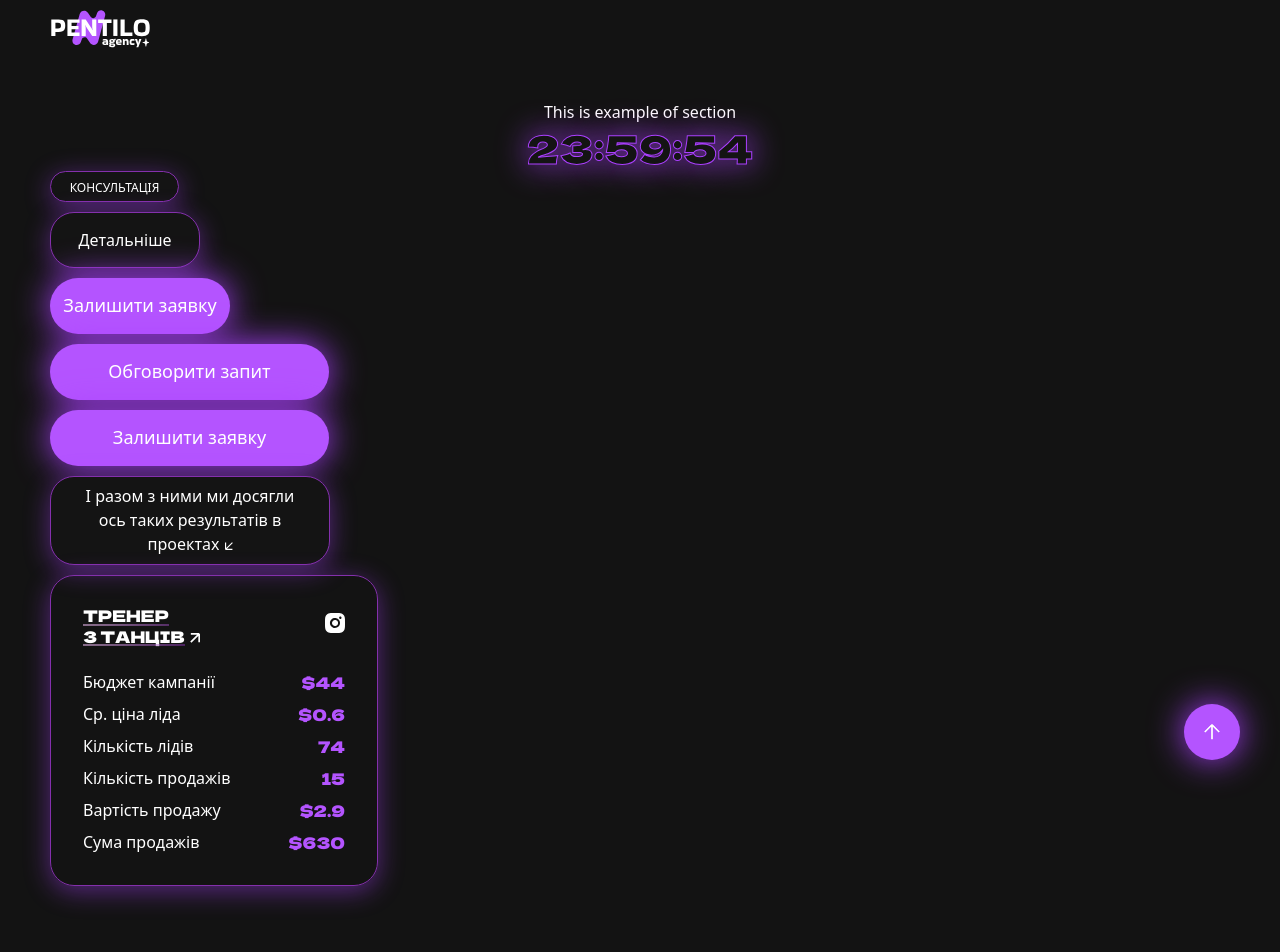
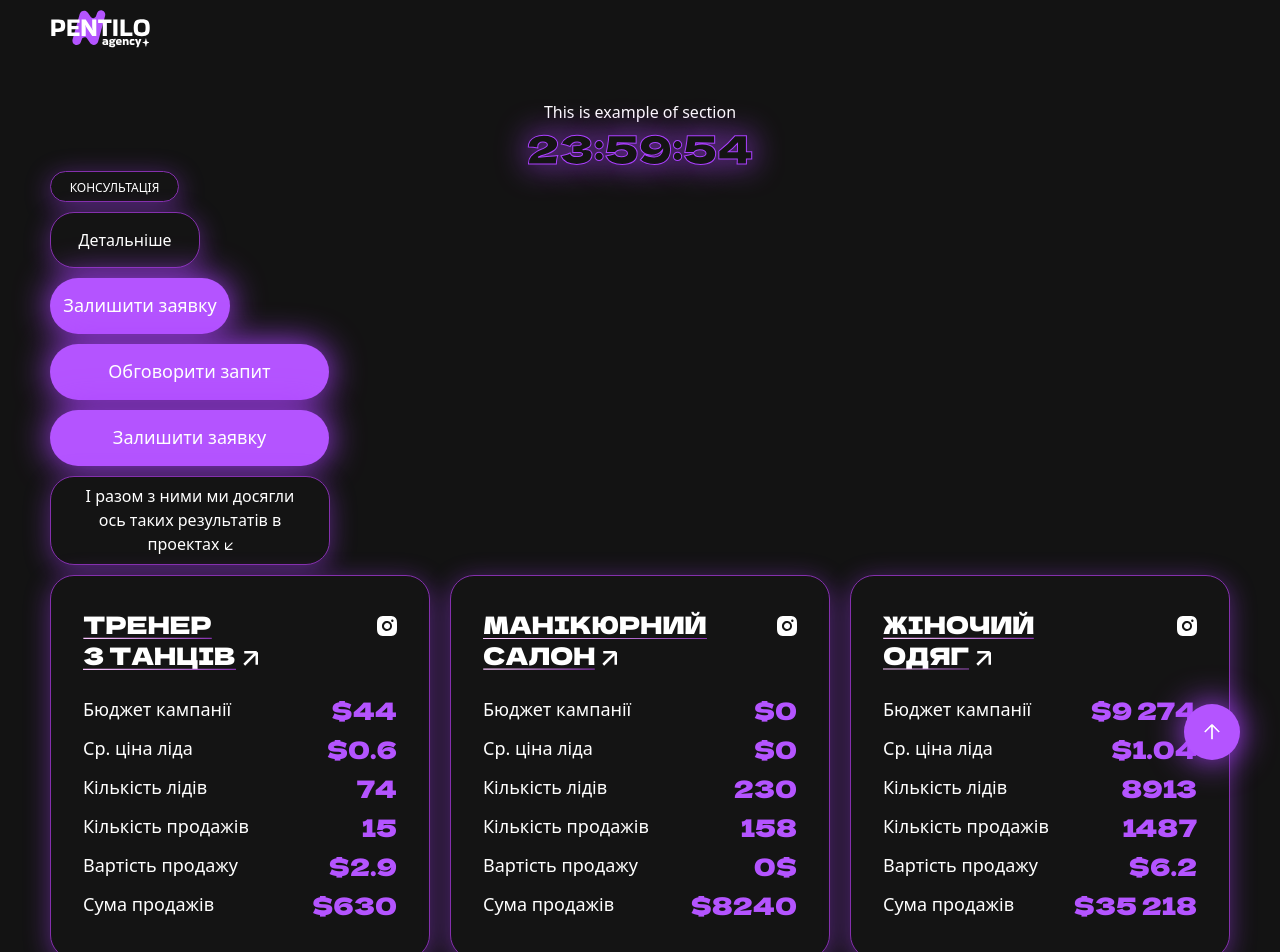
Before and after one commit to SoftRyzen-internship/pentilo-agency, a Next.js app: page / in a window 1280 px wide. Shown: the top 952 px of the page. Built offline with nearby package versions, Linux system fonts and the light colour scheme.

Commit message:
add case card

```diff
--- a/src/app/globals.css
+++ b/src/app/globals.css
@@ -12,10 +12,9 @@ body {
 
 .scroll-to-top-button {
   display: flex;
-    justify-content: center;
-    align-items: center;
+  justify-content: center;
+  align-items: center;
 }
-
 
 .scroll-to-top-button::before {
   content: '';
--- a/src/app/page.tsx
+++ b/src/app/page.tsx
@@ -5,7 +5,7 @@ export default function Home() {
   return (
     <>
       <ExampleSection />
-      <ScrollToTopButton sectionIdStart="expertise"/>
+      <ScrollToTopButton sectionIdStart="expertise" />
     </>
   );
 }
--- a/src/components/CaseCard/CaseCard.module.css
+++ b/src/components/CaseCard/CaseCard.module.css
@@ -6,6 +6,8 @@
   background-image: url('/icons/caseCardUnderline.svg');
   width: 100%;
   height: 2px;
+  background-repeat: no-repeat;
+  background-size: cover;
 }
 
 .cardline {
--- a/src/components/CaseCard/CaseCard.tsx
+++ b/src/components/CaseCard/CaseCard.tsx
@@ -6,57 +6,35 @@ import Instagram from '/public/icons/iconinstagram.svg';
 import Up from '/public/icons/iconarrowup.svg';
 import css from './CaseCard.module.css';
 
-interface CaseCardProps {
-  cardProps: {
-    title: string[];
-    link: string;
-    list: {
-      text: string;
-      number: string;
-    }[];
-  };
-}
+import { CasePriceList } from '../CasePriceList';
+import { CaseCardProps } from './types';
 
-export const CaseCard: React.FC<CaseCardProps> = ({ cardProps }) => {
-  const { title, link, list } = cardProps;
+export const CaseCard: React.FC<CaseCardProps> = ({ title, link, list }) => {
   return (
-    //TODO: remove sizes in bottom div
-    <div className=" w-[328px] h-[311px] rounded-card shadow-input border border-purple-dark pt-[29px] pb-[32px] px-[32px]">
+    <div
+      className=" w-full max-w-[328px] h-[311px] rounded-card shadow-input border border-purple-dark
+    pt-[29px] pb-[32px] px-[32px] bg-black-dark xl:max-w-[380px] xl:h-[384px] xl:pt-[32px] xl:pb-[39px]"
+    >
       <Link
         href={link}
-        className="flex justify-between mb-6"
+        className="flex justify-between mb-6 xl:mb-[26px]"
         rel="noopener noreferrer nofollow"
         target="_blank"
       >
-        <h3 className="uppercase font-dela_gothic text-s_xs text-left max-w-[150px]">
+        <h3 className="uppercase font-dela_gothic text-s_xs text-left max-w-[150px] xl:text-xxl_xs xl:max-w-[200px]">
           {title.map((row, idx) => (
             <span key={idx} className={`inline-block relative ${css.cardline}`}>
               {row}
             </span>
           ))}
-          <Up width={10} height={10} className="inline-block ml-[5px]" />
+          <Up className=" w-[10px] h-[10px] inline-block ml-[5px] xl:w-[15px] xl:h-[15px] xl:ml-[7px]" />
         </h3>
-        <Instagram height={20} width={20} className=" mt-2" />
+        <Instagram
+          className=" w-5 h-5 mt-2 hover:text-lightGray focus:text-lightGray
+        active:text-grey btn-transition "
+        />
       </Link>
-
-      <ul className="grid gap-2">
-        {list.map(({ text, number }, idx) => (
-          <li key={idx} className="flex justify-between items-center">
-            <span className="text-s_middle">{text}</span>
-            <span className=" font-dela_gothic text-base leading-none text-purple-light">
-              {number}
-            </span>
-          </li>
-        ))}
-      </ul>
+      <CasePriceList list={list} />
     </div>
   );
 };
-
-// color: #FFF;
-// font-family: Dela Gothic One;
-// font-size: 16px;
-// font-style: normal;
-// font-weight: 400;
-// line-height: 130%; /* 20.8px */
-// text-transform: uppercase;
--- /dev/null
+++ b/src/components/CaseCard/types.ts
@@ -0,0 +1,8 @@
+export interface CaseCardProps {
+  title: string[];
+  link: string;
+  list: {
+    text: string;
+    number: string;
+  }[];
+}
--- /dev/null
+++ b/src/components/CasePriceList/CasePriceList.tsx
@@ -0,0 +1,21 @@
+import React from 'react';
+
+import { CaseCardProps } from '../CaseCard/types';
+
+export const CasePriceList: React.FC<Pick<CaseCardProps, 'list'>> = ({
+  list,
+}) => (
+  <ul className="grid gap-2 xl:gap-[12px]">
+    {list.map(({ text, number }, idx) => (
+      <li key={idx} className="flex justify-between items-center">
+        <span className="text-s_middle xl:text-l_middle">{text}</span>
+        <span
+          className="uppercase font-dela_gothic text-s_xs leading-none
+          text-purple-light xl:text-xxl_xs xl:leading-none"
+        >
+          {number}
+        </span>
+      </li>
+    ))}
+  </ul>
+);
--- /dev/null
+++ b/src/components/CasePriceList/index.ts
@@ -0,0 +1 @@
+export * from './CasePriceList';
--- a/src/components/ui/ScrollToTopButton/ScrollToTopButton.tsx
+++ b/src/components/ui/ScrollToTopButton/ScrollToTopButton.tsx
@@ -4,7 +4,7 @@ import { scrollToTop } from '@/utils/scrollToTop';
 import { useScrollVisibility } from '@/utils/useScrollVisibility';
 import Link from 'next/link';
 
-export const ScrollToTopButton = ({sectionIdStart}) => {
+export const ScrollToTopButton = ({ sectionIdStart }) => {
   const isVisible = useScrollVisibility(sectionIdStart);
 
   return (
@@ -17,7 +17,6 @@ export const ScrollToTopButton = ({sectionIdStart}) => {
       onClick={scrollToTop}
       aria-label="Повернутись догори"
       role="button"
-    >
-    </Link>
+    ></Link>
   );
 };
--- a/src/views/ExampleSection/ExampleSection.tsx
+++ b/src/views/ExampleSection/ExampleSection.tsx
@@ -70,6 +70,11 @@ export const ExampleSection = () => (
       className="mb-[10px]"
     />
 
-    <CaseCard cardProps={data.cases[1]} />
+    {/* Приклад списку кейсів, пропси на картку без назви, просто розпилити */}
+    <ul className="flex flex-wrap gap-5">
+      {data.cases.slice(-3).map((cardProps, idx) => (
+        <CaseCard key={idx} {...cardProps} />
+      ))}
+    </ul>
   </section>
 );
--- a/tailwind.config.ts
+++ b/tailwind.config.ts
@@ -47,6 +47,7 @@ const config: Config = {
         xl_mobile: ['20px', '1.4'],
 
         xxl: ['32px', '1.4'],
+        xxl_xs: ['24px', '1.3'],
         xxl_small: ['24px', '1.5'],
         xxl_middle: ['30px', '1.2'],
         xxl_big: ['30px', '1.4'],
@@ -82,6 +83,7 @@ const config: Config = {
           activeSec: '#b454ff80',
         },
 
+        lightGray: '#EAEAEA',
         grey: '#D3D3D3',
       },
       borderRadius: {
```
Also changed, not shown: public/icons/iconinstagram.svg, 1 other file (tests, documents, lock files or other folders).
